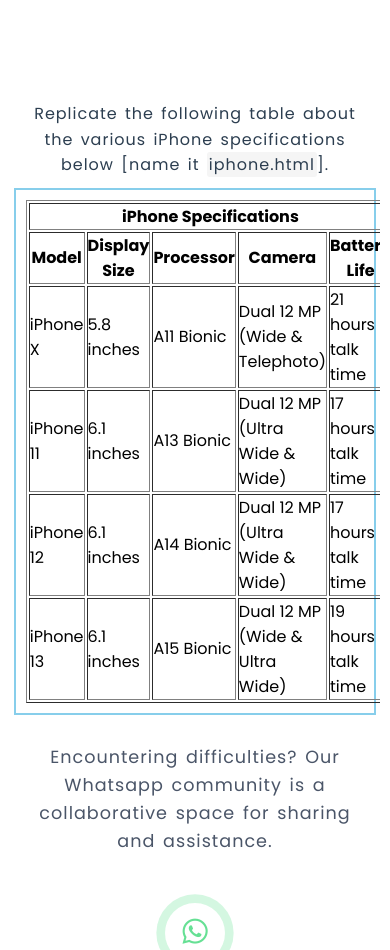
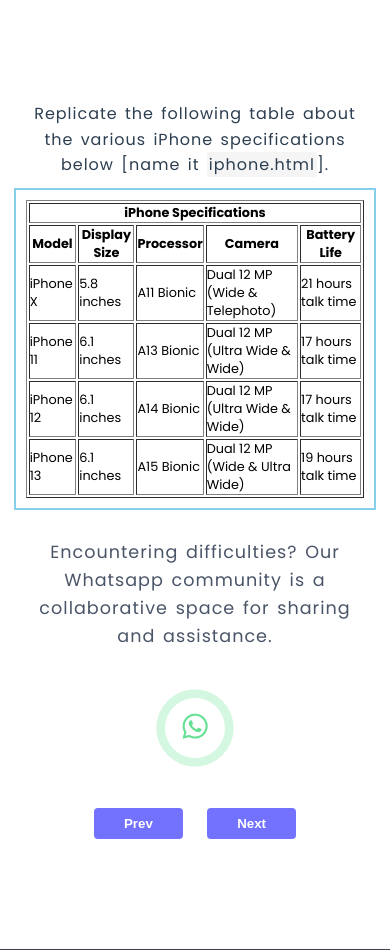
Before and after one commit to newcub/bytecubRender, a Django app: page /HTMLIntro_ex3/ in a window 390 px wide. Shown: the part 242-1192 px from the top of the page. Run offline with Django 5.2, Linux system fonts and the light colour scheme; a user stored in the database is signed in; data comes from the database, SQL or seed files in the repository; both versions use the stored data as it was after the commit; some libraries are stand-ins or nearby versions; some web fonts are replaced.

Commit message:
Made HTML tables results more responsive

```diff
--- a/templates/IntroToHTML/exercise-3.html
+++ b/templates/IntroToHTML/exercise-3.html
@@ -18,6 +18,14 @@
         }
         p{
             text-align: center;
+        }
+        .result{
+            font-size: 1rem;
+        }
+        @media(max-width:768px){
+            .result{
+                font-size: 0.8rem;
+            }
         }
 
 
--- a/templates/IntroToHTML/page6b.html
+++ b/templates/IntroToHTML/page6b.html
@@ -11,6 +11,9 @@
     <style>
         .chapter-pointer-6b{
 	        border: 2px solid skyblue;
+        }
+        .result{
+            font-size: 1rem;
         }
     </style>
 
```
Also changed, not shown: templates/IntroToHTML/page5b.html (+8 -0 lines), db.sqlite3.
